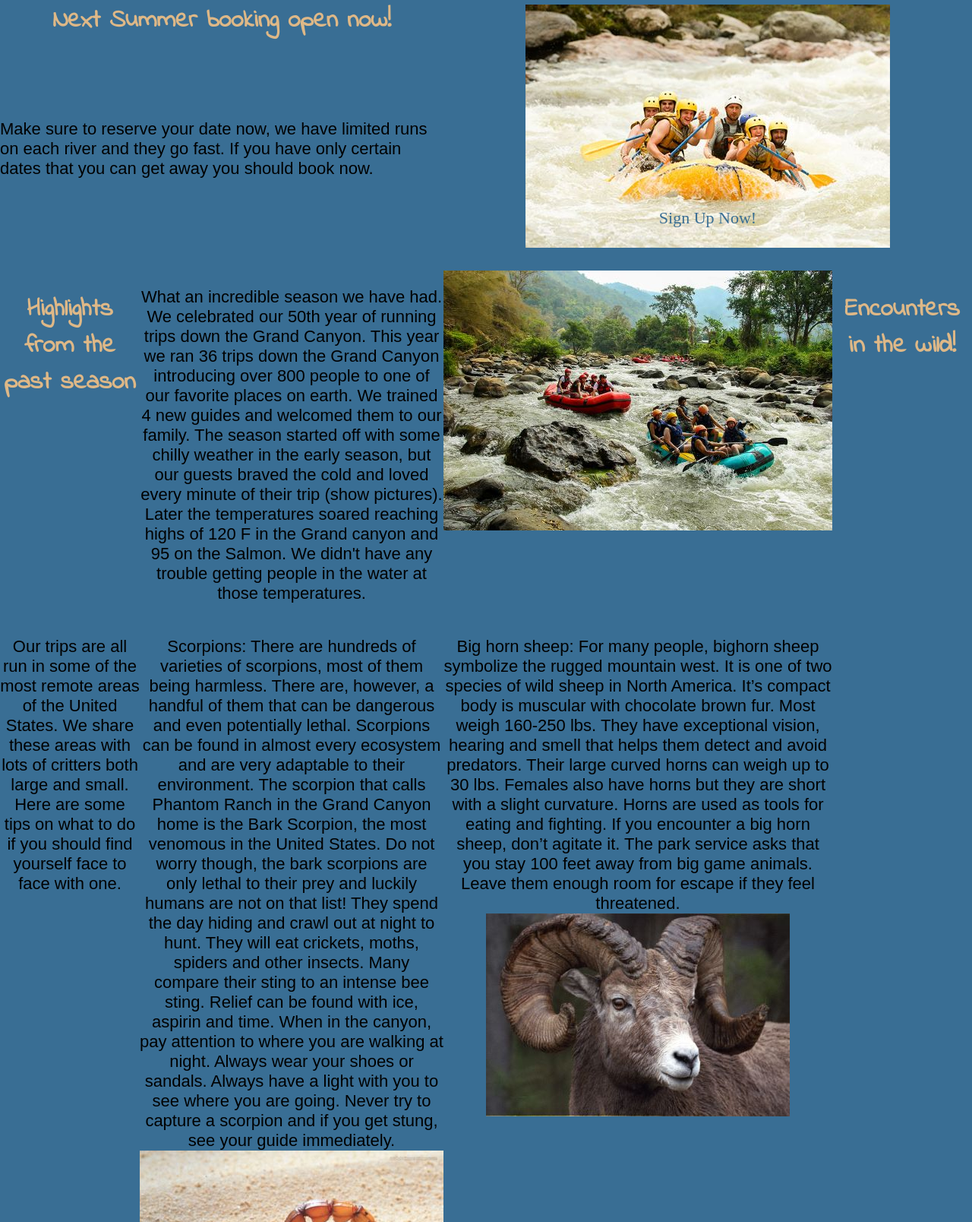
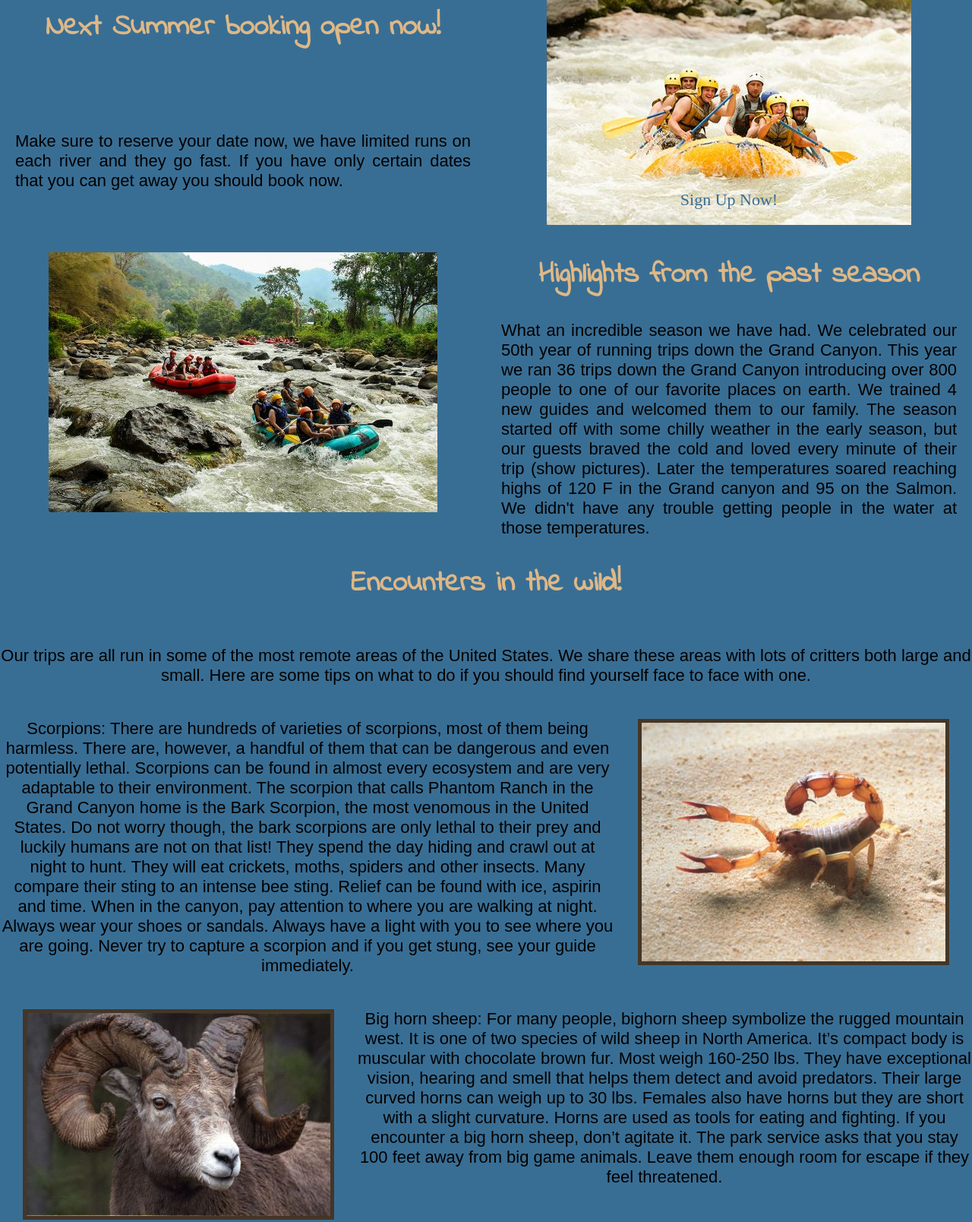
Before and after one commit to podunksarmy/wdd130, a plain HTML site: page wwr/blog.html in a window 1280 px wide. Shown: the part 394-2002 px from the top of the page at 76% size. Drawn offline with Linux system fonts and the light colour scheme; a web font is replaced by a local one.

Commit message:
blog_page_finished

```diff
--- a/wwr/blog.html
+++ b/wwr/blog.html
@@ -31,7 +31,9 @@
                 <p id="book-now-p">
                     Make sure to reserve your date now, we have limited runs on each river and they go fast. If you have only certain dates that you can get away you should book now.
                 </p>
-                <img id="book-now-img" src="images/z_join_us1.jpg" alt="join us">
+                <a id="book-now-img" href="contact-us.html">
+                    <img src="images/z_join_us1.jpg" alt="join us">
+                </a>
                 <a id="blog-join" href="contact-us.html">Sign Up Now!</a>
                 <h2 id="highlights">Highlights from the past season</h2>
                 <p id="highlights-p">
@@ -42,19 +44,16 @@
                 <p id="encounters-p">
                     Our trips are all run in some of the most remote areas of the United States. We share these areas with lots of critters both large and small. Here are some tips on what to do if you should find yourself face to face with one.
                 </p>
-
                 <p id="encounters-scorpions">
-                    Scorpions: There are hundreds of varieties of scorpions, most of them being harmless. There are, however, a handful of them that can be dangerous and even potentially lethal. Scorpions can be found in almost every ecosystem and are very adaptable to their environment. The scorpion that calls Phantom Ranch in the Grand Canyon home is the Bark Scorpion, the most venomous in the United States. Do not worry though, the bark scorpions are only lethal to their prey and luckily humans are not on that list!
+                    <img id="scorpion" src="images/z_scorpion1.jpg" alt="scorpion">                    Scorpions: There are hundreds of varieties of scorpions, most of them being harmless. There are, however, a handful of them that can be dangerous and even potentially lethal. Scorpions can be found in almost every ecosystem and are very adaptable to their environment. The scorpion that calls Phantom Ranch in the Grand Canyon home is the Bark Scorpion, the most venomous in the United States. Do not worry though, the bark scorpions are only lethal to their prey and luckily humans are not on that list!
                     They spend the day hiding and crawl out at night to hunt. They will eat crickets, moths, spiders and other insects. Many compare their sting to an intense bee sting. Relief can be found with ice, aspirin and time.
                     When in the canyon, pay attention to where you are walking at night. Always wear your shoes or sandals. Always have a light with you to see where you are going. Never try to capture a scorpion and if you get stung, see your guide immediately.
-                    <img id="scorpion" src="images/z_scorpion1.jpg" alt="scorpion">
                 </p>
-
                 <p id="encounters-bighorn">
+                    <img id="bighorn" src="images/z_big-horn1.jpg" alt="big horn">
                     Big horn sheep: For many people, bighorn sheep symbolize the rugged mountain west. It is one of two species of wild sheep in North America. It’s compact body is muscular with chocolate brown fur. Most weigh 160-250 lbs. They have exceptional vision, hearing and smell that helps them detect and avoid predators.
                     Their large curved horns can weigh up to 30 lbs. Females also have horns but they are short with a slight curvature. Horns are used as tools for eating and fighting.
                     If you encounter a big horn sheep, don’t agitate it. The park service asks that you stay 100 feet away from big game animals. Leave them enough room for escape if they feel threatened.
-                    <img id="bighorn" src="images/z_big-horn1.jpg" alt="big horn">
                 </p>
             </section>
         </main>
--- a/wwr/styles/styles.css
+++ b/wwr/styles/styles.css
@@ -217,6 +217,9 @@ p {
     display: grid;
     grid-template-columns: repeat(4, 1fr);
 }
+h2 {
+    font-size: 1.75em;
+}
 #book-now {
     grid-column: 1/3;
     grid-row: 1/2;
@@ -225,12 +228,13 @@ p {
 #book-now-p {
     grid-column: 1/3;
     grid-row: 2/3;
-    text-align: left;
+    text-align: justify;
+    margin: auto 20px;
 }
 #book-now-img {
     grid-column: 3/5;
-    margin: 30px auto;
     grid-row: 1/3;
+    margin: auto 30px;
 }
 #blog-join {
     grid-column: 3/5;
@@ -238,7 +242,44 @@ p {
     margin-top: 20%;
     text-decoration: none;
     color: #396E94;
-   }
+}
+#highlights {
+    grid-column: 3/5;
+}
+#highlights-p {
+    grid-column: 3/5;
+    text-align: justify;
+    margin: auto 20px;
+}
+#highlights-img {
+    grid-column: 1/3;
+    grid-row: 3/5;
+    margin: 30px auto;
+}
+#encounters {
+    grid-column: 2/4;
+}
+#encounters-p {
+    grid-column: 1/5;
+}
+#encounters-scorpions {
+    grid-column: 1/5;
+}
+#scorpion {
+    float: right;
+    margin:  0 30px;
+    border: 5px solid #443627;
+}
+#encounters-bighorn {
+    grid-column: 1/5;
+}
+#bighorn {
+    float: left;
+    margin: 0 30px;
+    border: 5px solid #443627
+}
+
+
 
 @media screen and (max-width: 900px) {
     #hero, .home-grid {
```
